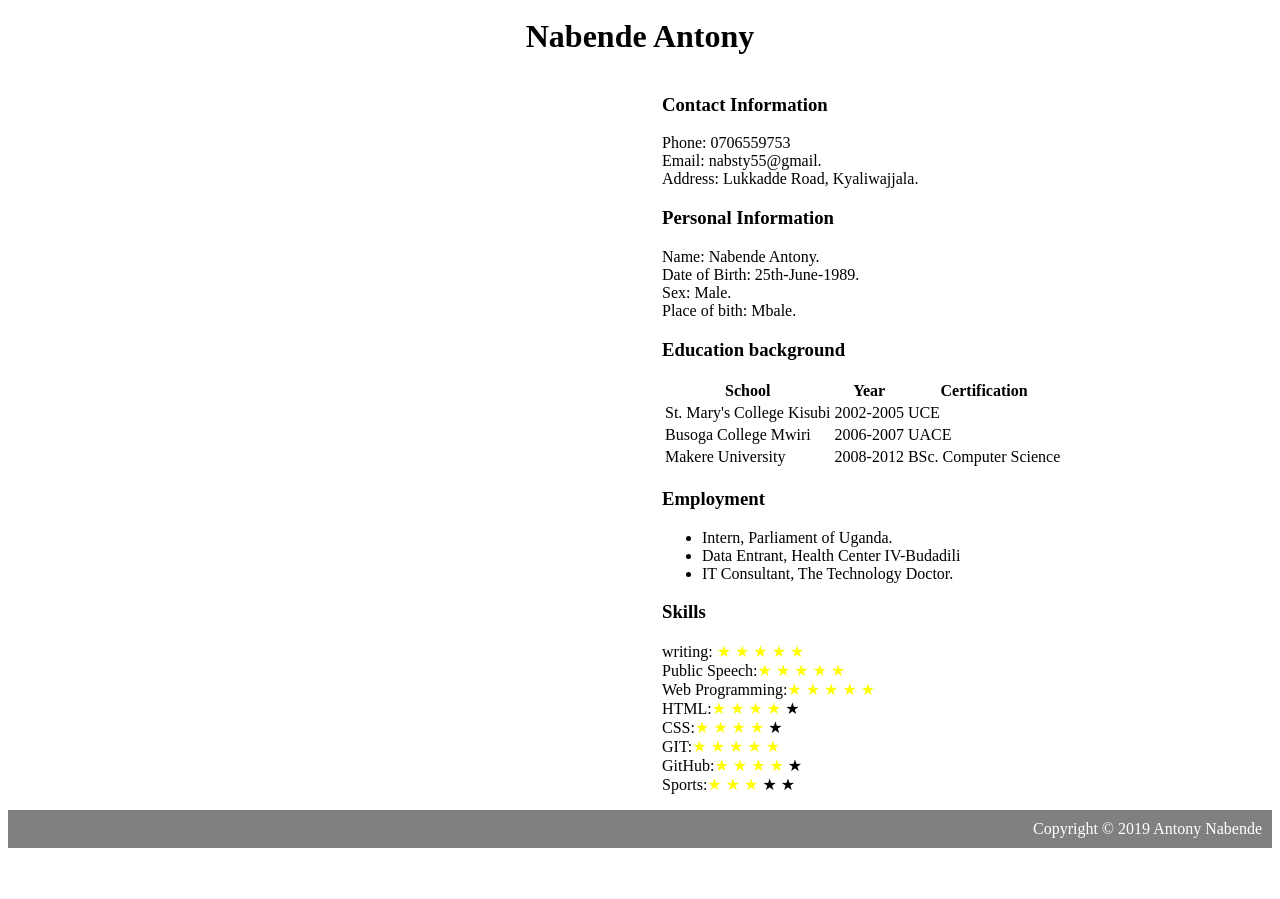
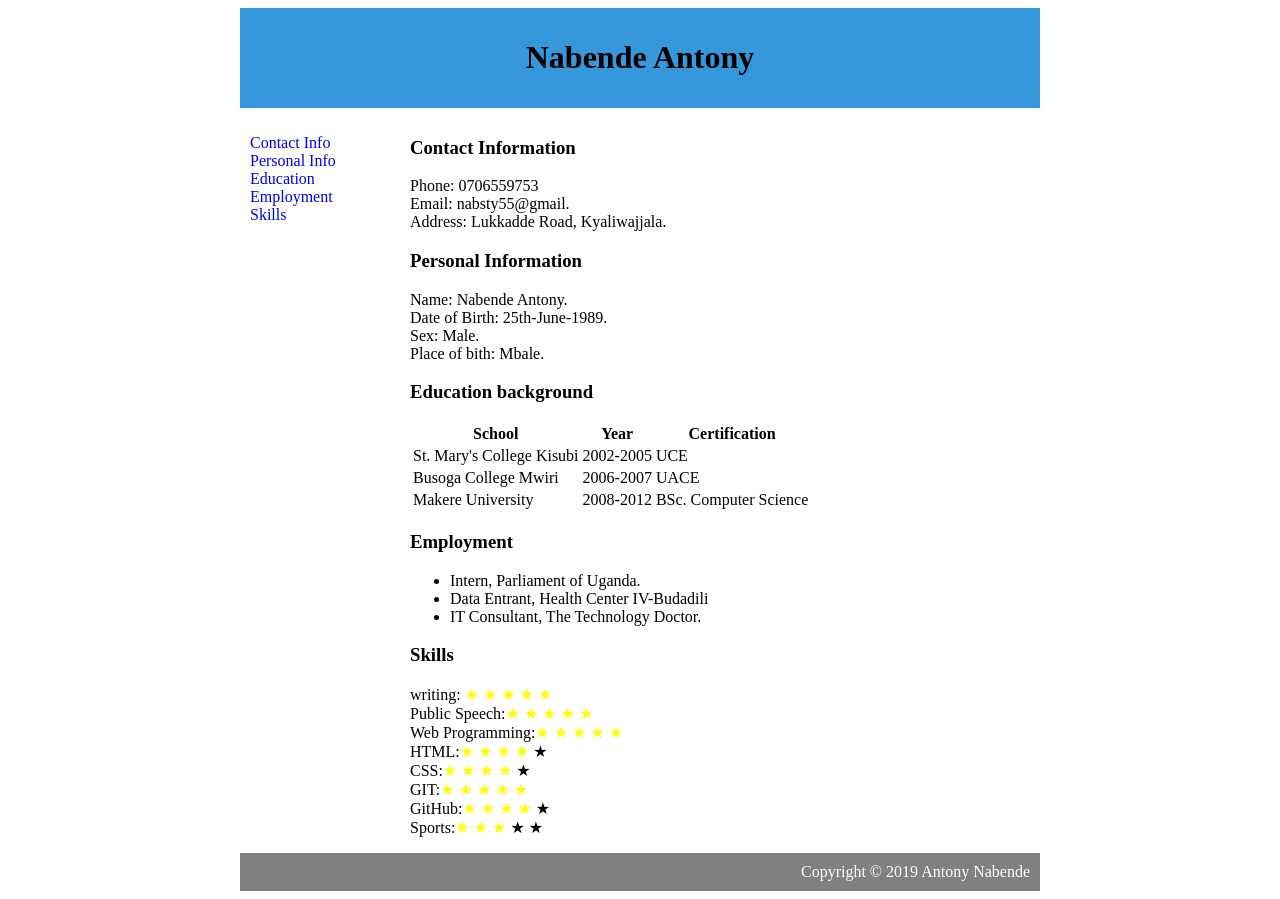
Before and after one commit to nabsty55/nabsty55.github.io, a plain HTML site: page index.html in a window 1280 px wide. Before the commit the page ends 856 px from the top, so only its background shows below. Drawn offline with Linux system fonts and the light colour scheme.

Commit message:
added all content, page is working well

```diff
--- a/css/styles.css
+++ b/css/styles.css
@@ -1,8 +1,15 @@
-body{
+
 
 }
-h1{
+h1, h3{
   margin: 0;
+}
+#navbar ul{
+  list-style-type: none;
+  padding: 0;
+}
+a {
+  text-decoration: none;
 }
 #container{
   background-color: white;
@@ -13,13 +20,14 @@ h1{
 #header{
   text-align: center;
   padding: 10px;
+  background-color: #3498DB;
 }
 #content{
   padding: 10px;
 }
 #main{
   width: 600px;
-  float: right;
+  float: left;
 }
 #navbar{
   width: 160px;
--- a/index.html
+++ b/index.html
@@ -7,14 +7,19 @@
     <title>Portfolio</title>
   </head>
   <body>
-    <div id="containter">
+    <div id="container">
       <div id="header">
         <h1>Nabende Antony</h1>
       </div>
       <div id="content">
-
-
       <div id="navbar">
+        <ul>
+          <li> <a href="#contact-info">Contact Info</a> </li>
+          <li> <a href="#personal-info">Personal Info</a> </li>
+          <li> <a href="#education">Education</a> </li>
+          <li> <a href="#employment">Employment</a> </li>
+          <li> <a href="#skills">Skills</a> </li>
+        </ul>
 
       </div>
       <div id="main">
@@ -42,7 +47,7 @@
           </p>
 
         </div>
-        <div id="eductation">
+        <div id="education">
           <h3>Education background</h3>
           <table>
             <tr>
```
